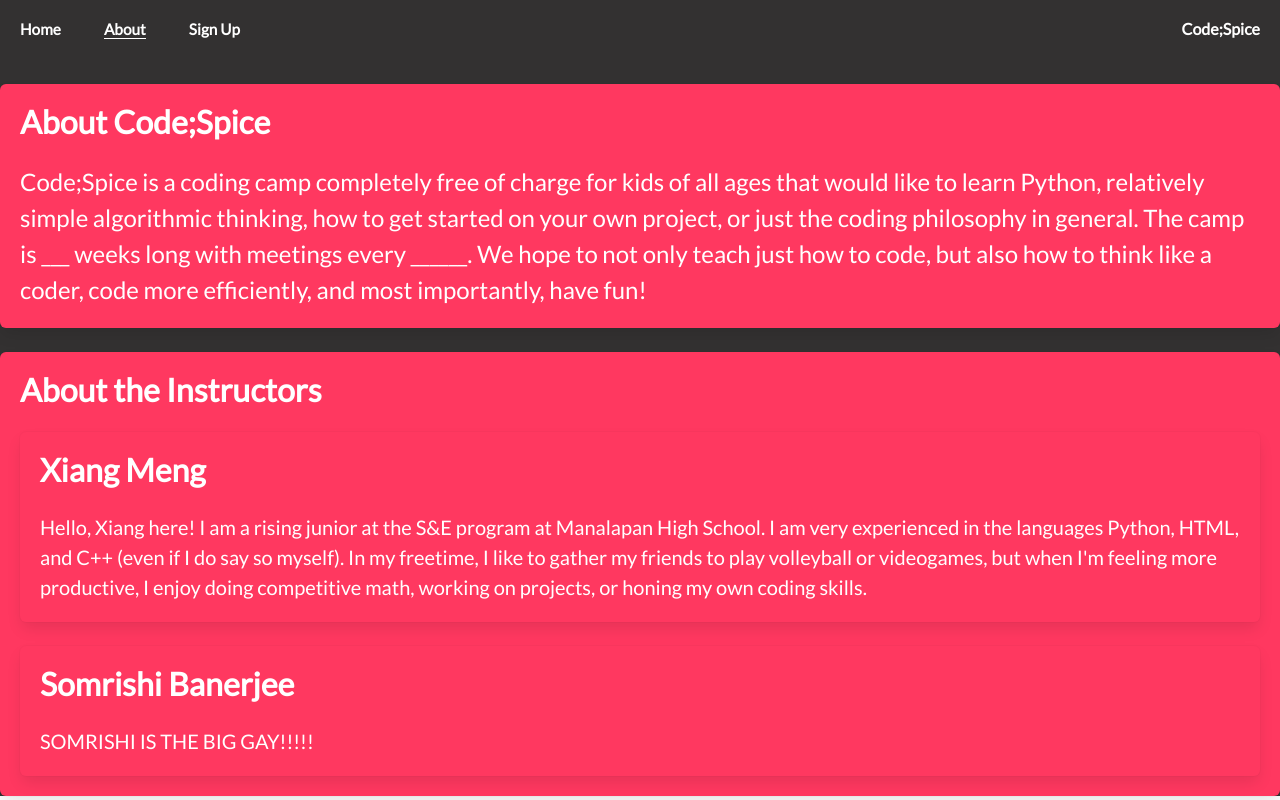
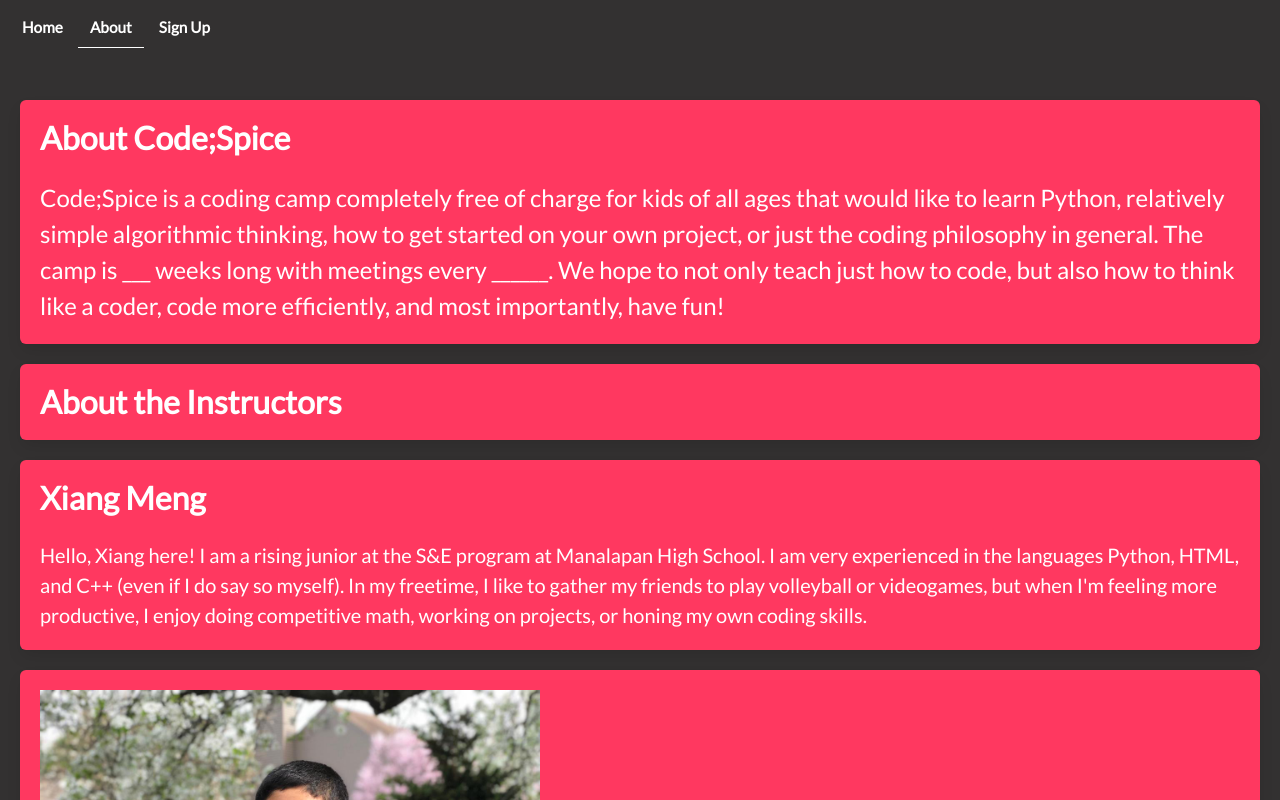
Before and after one commit to Xiangggggg/Code-Spice, a plain HTML site: page Code;Spice/about.html in a window 1280 px wide. Shown: the top 800 px of the page. Drawn offline with nearby package versions, Linux system fonts and the light colour scheme.

Commit message:
progress

```diff
--- a/Code;Spice/about.html
+++ b/Code;Spice/about.html
@@ -10,22 +10,18 @@
     </head>
 
     <header>
-        <h1 class="nav-header">Code;Spice</h1>
-        <nav>
+        <div class="navbar-brand">
             <ul>
-              <li><a href="home.html">Home</a></li>
-              <li><a href="about.html" class="active-nav-link">About</a></li>
-              <li><a href="signup.html">Sign Up</a></li>
+              <li><a href="home.html" class="navbar-item">Home</a></li>
+              <li><a href="about.html" class="navbar-item active-nav-link">About</a></li>
+              <li><a href="signup.html" class="navbar-item">Sign Up</a></li>
             </ul>
-        </nav>
+        </div>
       </header>
 
     <body>
-
-        <article class="message">
-
-        </article>
-        <div class="block">
+        <div class="main-content">
+            <div class="about-block">
                 <div class="box">
                     <h1 class="title">About Code;Spice</h1>
                     <p class="content is-large">Code;Spice is a coding camp completely free of charge for kids of all ages that would like to learn Python,
@@ -35,10 +31,13 @@
                 </div>
             </div>
 
-        <div class="block">
+            <div class="about-block">
                 <div class="box">
                     <h1 class="title">About the Instructors</h1>
+                </div>
+            </div>
 
+            <div class="about-block">
                 <div class="box">
                     <h2 class="title">Xiang Meng</h2>
                     <p class="content is-medium">Hello, Xiang here! I am a rising junior at the S&E program
@@ -48,14 +47,14 @@
                         on projects, or honing my own coding skills.
                     </p>
                 </div>
-
+            </div>
+            <div class="about-block">
                 <div class="box">
+                    <img src="images/suitrishi.jpg" alt="" width="500" height="600">
                     <h2 class="title">Somrishi Banerjee</h2>
                     <p class="content is-medium">SOMRISHI IS THE BIG GAY!!!!!</p>
                 </div>
             </div>
         </div>
-
-
     </body>
 </html>
--- a/Code;Spice/styles.css
+++ b/Code;Spice/styles.css
@@ -3,6 +3,10 @@
 body {
     font-family: "Lato", arial;
     background-color: #333131;
+}
+
+.main-content {
+    padding: 20px;
 }
 
 /* Nav bar styles */
@@ -14,28 +18,19 @@ header {
     font-family: "Lato", arial;
 }
 
-.nav-header {
-    padding: 9px 20px;
-    float: right;
-    margin-left: 2%;
-    margin-top: 8px;
-    color: white;
-    font-weight: bold;
-}
-
 ul {
     width: auto;
     float: left;
     margin-top: 8px;
+    margin-left: 10px;
 }
 
 li {
     display: inline-block;
-    padding: 9px 20px;
 }
 
-a{
-    color: white;
+.navbar-item{
+    color: white !important;
     font-weight: bold;
     text-decoration: none;
     font-size: 1.2vw;
@@ -43,8 +38,7 @@ a{
     transition: border-bottom 0.5s;
 }
 
-a:hover {
-    color: white;
+.navbar-item:hover {
     border-bottom: 1px solid white;
 }
 
@@ -52,12 +46,11 @@ a:hover {
     border-bottom: 1px solid white;
 }
 
-.active-nav-link a{
-    color: white !important;
-}
-
 /*About Page Styles*/
 
+.about-block {
+    margin-top: 20px;
+}
 
 /*Signup Page Styles*/
 
@@ -65,12 +58,17 @@ a:hover {
     text-align: center;
 }
 
-/*Tab Styles*/
+/*Home Page Styles*/
 
-.column {
-    padding: 30px 30px;
+.columns {
     text-align: center;
 }
+
+.column-block {
+    margin-bottom: 0px;
+}
+
+/*Tab Styles*/
 
 .box {
     background-color: hsl(348, 100%, 61%);
```
Also changed, not shown: Code;Spice/home.html (+13 -44 lines), Code;Spice/main.js (deleted, +0 -9 lines), Code;Spice/signup.html (+5 -6 lines), Code;Spice/images/kabilan.jpg (deleted), Code;Spice/images/suitrishi.jpg (added). Lines whose indentation alone changed are shown as unchanged.
